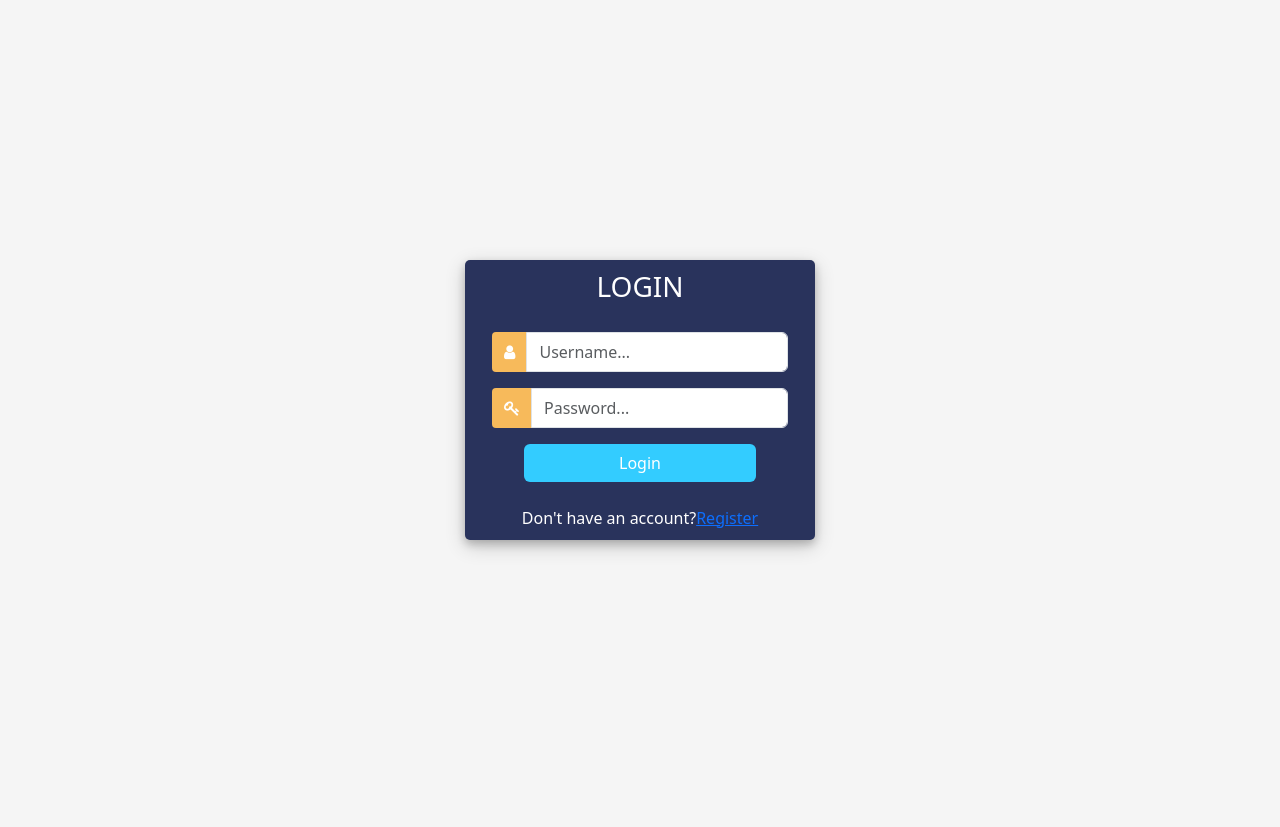
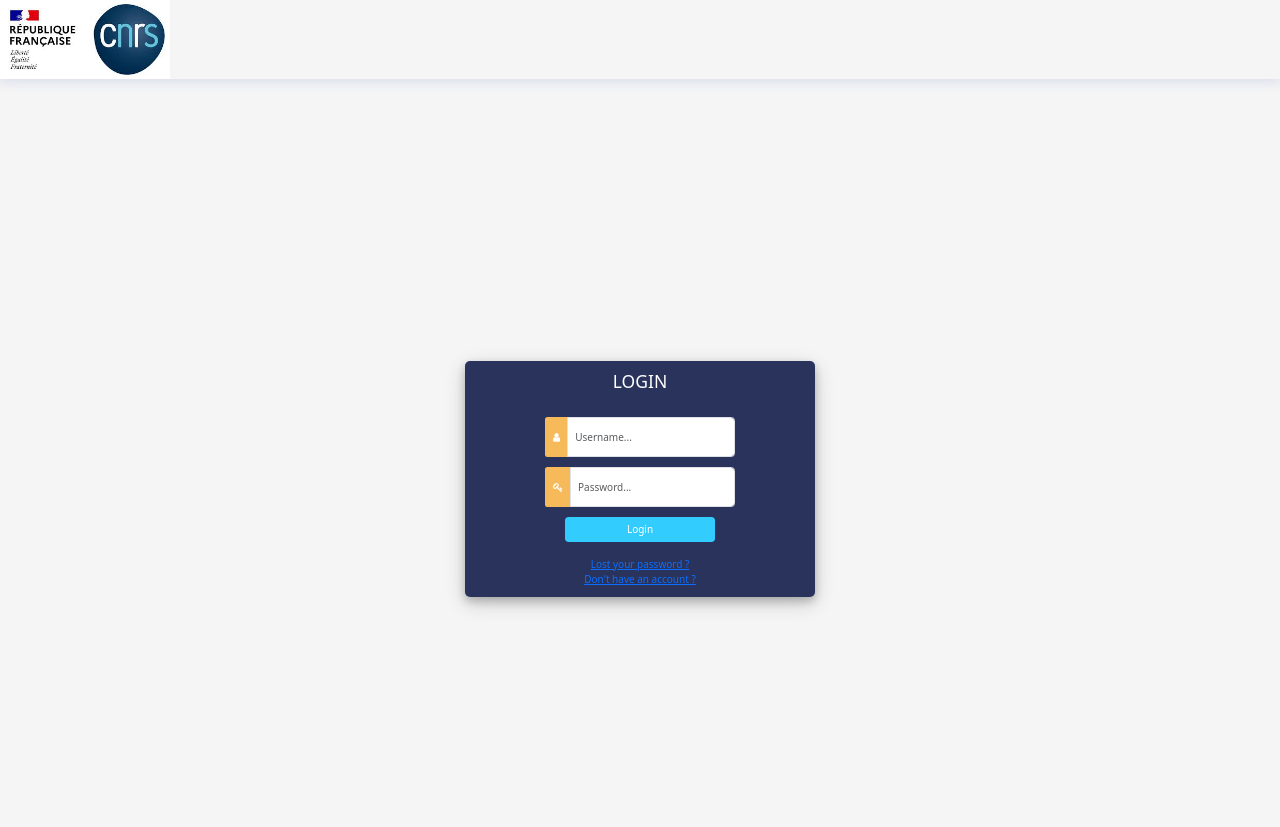
Before and after one commit to aba2s/Sigma, a Django app: page /accounts/login/ in a window 1280 px wide. Shown: the top 827 px of the page. Before the commit the page ends 552 px from the top, so only its background shows below. Run offline with Django 4.2, Linux system fonts and the light colour scheme; some libraries are stand-ins or nearby versions.

Commit message:
users accounts in progress

```diff
--- a/accounts/views.py
+++ b/accounts/views.py
@@ -11,6 +11,14 @@
 		if form.is_valid():
 			form.save()
 			username = form.cleaned_data.get('username')
+			password1 = form.cleaned_data.get("password1")
+			password2 = form.cleaned_data.get("password2")
+			if password1 and password2 and password1 != password2:
+				raise form.ValidationError(
+					form.error_messages['password_mismatch'],
+					code='password_mismatch',
+				)
+
 			messages.success(request, 'Account was created for', username)
 			return redirect('login')
 		else:
@@ -18,22 +26,23 @@
 			return render(request, 'registration/register.html')
 	else:
 		form = RegisterForm()
-
-	context = {
-		'form': form
-	}
-	return render(request, 'registration/register.html', context )
+		context = {
+			'form': form
+		}
+		return render(request, 'registration/register.html', context )
 
 def login_view(request):
 	if request.method == 'POST':
 		username = request.POST.get('username')
 		password = request.POST.get('password')
 		user = authenticate(request, username=username, password=password)
-
 		if user is not None:
 			login(request, user)
 			return redirect('home')
 			# return redirect('user_insertion_orders', pk=request.user.id)
+		else:
+			messages.error(request, 'Your login is wrong')
+			return render(request, 'registration/login.html')
 	context={}
 	return render(request, 'registration/login.html', context)
 
--- a/static/css/accounts/login.css
+++ b/static/css/accounts/login.css
@@ -1,11 +1,3 @@
-body,
-html {
-    margin: 0;
-    padding: 0;
-    height: 100%;
-    /*background: #7abecc !important;*/
-    background: #F5F5F5;
-}
 .user_card {
     width: 350px;
     margin-top: auto;
@@ -57,10 +49,3 @@
     box-shadow: none !important;
     outline: 0px !important;
 }
-
-#messages{
-    background-color: grey;
-    color: #fff;
-    padding: 10px;
-    margin-top: 10px;
-}
--- a/static/css/style.css
+++ b/static/css/style.css
@@ -117,3 +117,10 @@
   padding: 0 !important;
   background-color:white
 }
+
+.hello-msg {
+  font-size: 18px;
+  color: #16033f;
+  background: var(--cyan);;
+  margin-right: -10px;
+}
--- a/templates/header.html
+++ b/templates/header.html
@@ -1,6 +1,20 @@
 {% load static %}
+
+
 <header>
     <div>
-        <a href="/"><img src="{% static 'images/logo.jpeg' %}" alt="Retour à l'accueil" class="logo" /></a>
+        <a href="/"><img src="{% static 'images/logo.jpeg' %}"
+            alt="Retour à l'accueil" class="logo" />
+        </a>
+
+        <div class="hello-msg">
+
+            {% if request.user.is_authenticated %}
+                <span> Hello, {{request.user}}</span>
+                <span>
+                    <a href="{% url 'logout' %}"><i class="fa fa-power-off"></i></a>
+                </span>
+            {% endif %}
+        </div>
     </div>
 </header>
--- a/templates/index.html
+++ b/templates/index.html
@@ -15,6 +15,7 @@
 </head>
 
 <body>
+    {% include 'messages.html' %}
     {% include 'header.html' %}
     {% include 'modal.html' %}
 
--- /dev/null
+++ b/templates/messages.html
@@ -0,0 +1,7 @@
+{% for message in messages %}
+<div class="container-fluid p-0">
+  <div class="alert {{ message.tags }} alert-dismissible" role="alert" >
+    <li>{{ message }}</li>
+  </div>
+</div>
+{% endfor %}
--- a/templates/registration/index.html
+++ b/templates/registration/index.html
@@ -5,10 +5,12 @@
         <title>Login</title>
         <link href="https://cdn.jsdelivr.net/npm/bootstrap@5.3.0-alpha3/dist/css/bootstrap.min.css" rel="stylesheet">
         <link rel="stylesheet" href="https://maxcdn.bootstrapcdn.com/font-awesome/4.6.1/css/font-awesome.min.css">
+        <link rel="stylesheet" href="{% static 'css/style.css' %}">
         <link rel="stylesheet" href="{% static 'css/accounts/login.css' %}">
-        <link rel="stylesheet" href="{% static 'css/accounts/register.css' %}">
+        <link rel="stylesheet" href="{% static 'csss/accounts/register.css' %}">
     </head>
     <body>
+        {% include 'header.html' %}
         {% block content %}
         {% endblock %}
         <script src="https://cdn.jsdelivr.net/npm/bootstrap@5.3.0-alpha3/dist/js/bootstrap.bundle.min.js"></script>
--- a/templates/registration/login.html
+++ b/templates/registration/login.html
@@ -28,13 +28,17 @@
 					</form>
 				</div>
 
-				{% for message in messages %}
+				<!--{% for message in messages %}
 				<p id=messages>{{message}}</p>
-				{% endfor %}
+				{% endfor %}-->
+				{% include 'messages.html' %}
 
 				<div class="mt-4">
 					<div class="d-flex justify-content-center links">
-						Don't have an account? <a href="{% url 'register' %}" class="ml-2">Register</a>
+						<a href="{% url 'register' %}" class="ml-2">Lost your password ?</a>
+					</div>
+					<div class="d-flex justify-content-center links">
+						<a href="{% url 'register' %}" class="ml-2">Don't have an account ?</a>
 					</div>
 
 				</div>
```
Also changed, not shown: static/css/home/style.css (line endings or trailing spaces), templates/home.html (line endings or trailing spaces).
